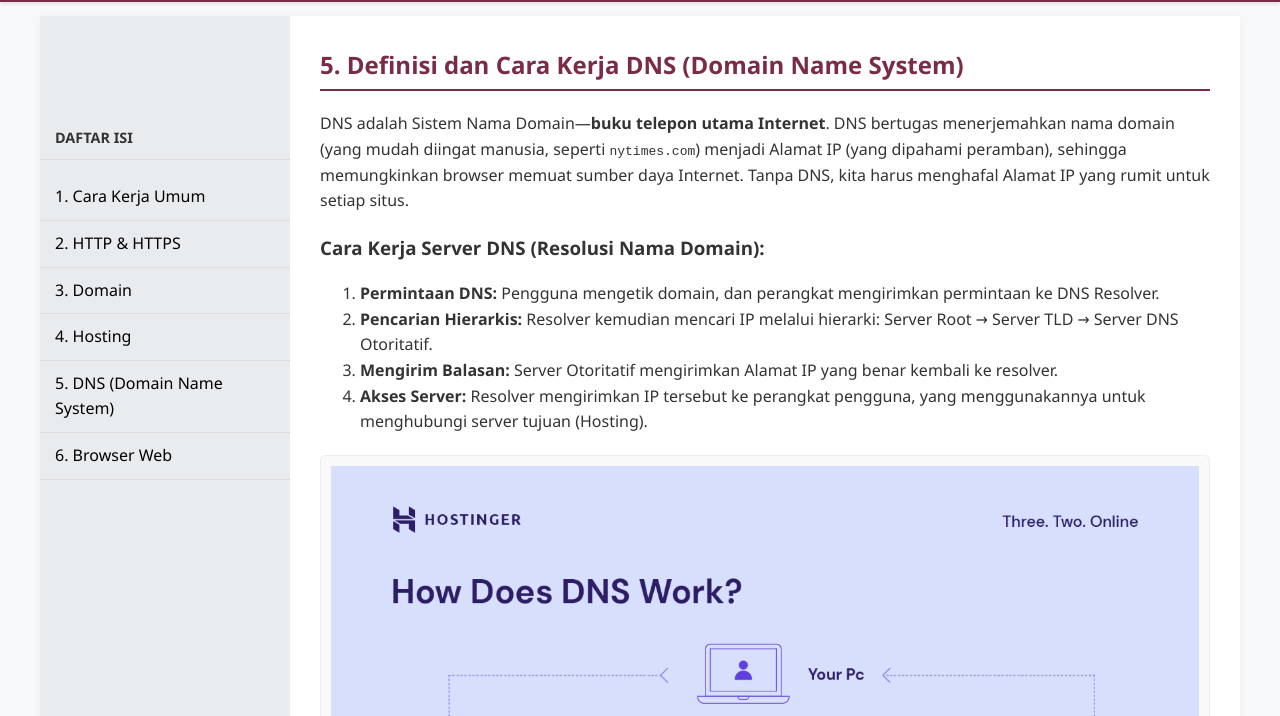
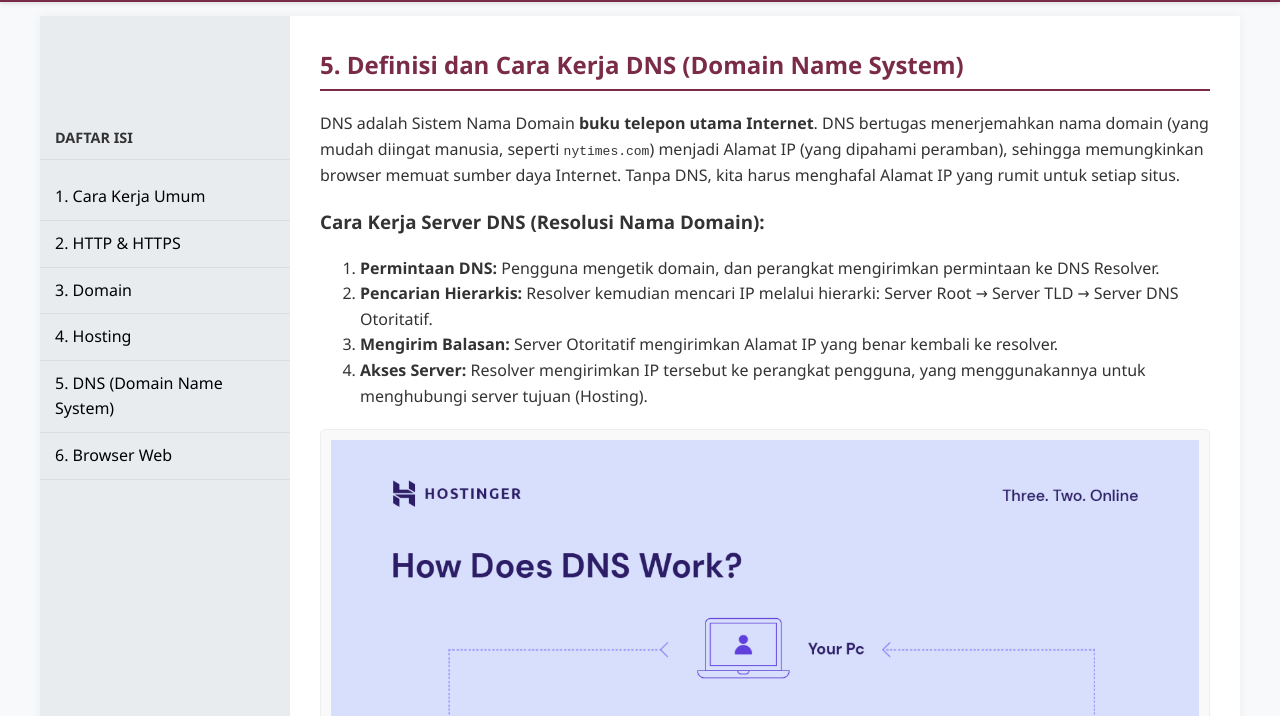
Before and after one commit to naylaapriliandita/Website-Statis, a plain HTML site: page dns.html in a window 1280 px wide. Shown: the part 84-800 px from the top of the page. Drawn offline with Linux system fonts and the light colour scheme.

Commit message:
git commit -m "update

```diff
--- a/dns.html
+++ b/dns.html
@@ -26,7 +26,7 @@
             <main>
                 <section>
                     <h2>5. Definisi dan Cara Kerja DNS (Domain Name System)</h2>
-                    <p>DNS adalah Sistem Nama Domain—<strong>buku telepon utama Internet</strong>. DNS bertugas menerjemahkan nama domain (yang mudah diingat manusia, seperti <code>nytimes.com</code>) menjadi Alamat IP (yang dipahami peramban), sehingga memungkinkan browser memuat sumber daya Internet. Tanpa DNS, kita harus menghafal Alamat IP yang rumit untuk setiap situs.</p>
+                    <p>DNS adalah Sistem Nama Domain <strong>buku telepon utama Internet</strong>. DNS bertugas menerjemahkan nama domain (yang mudah diingat manusia, seperti <code>nytimes.com</code>) menjadi Alamat IP (yang dipahami peramban), sehingga memungkinkan browser memuat sumber daya Internet. Tanpa DNS, kita harus menghafal Alamat IP yang rumit untuk setiap situs.</p>
                     <h3>Cara Kerja Server DNS (Resolusi Nama Domain):</h3>
                     <ol>
                         <li><strong>Permintaan DNS:</strong> Pengguna mengetik domain, dan perangkat mengirimkan permintaan ke DNS Resolver.</li>
--- a/style.css
+++ b/style.css
@@ -1,4 +1,3 @@
-/* File: style.css - Skema Warna Merah Mawar Gelap (#7A2B47) */
 :root {
     --primary-color: #7A2B47; /* Merah Mawar Gelap */
     --primary-hover: #9A4C67; /* Aksen sedikit lebih terang */
```
